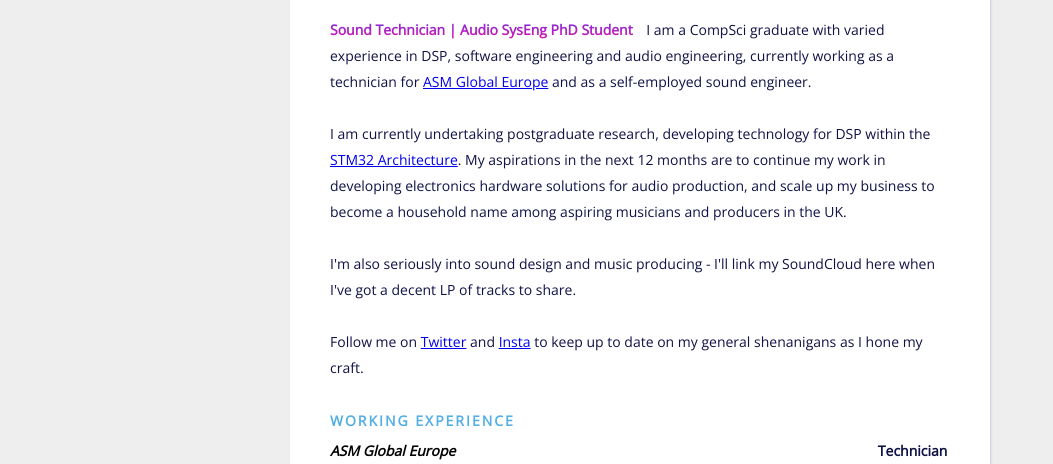
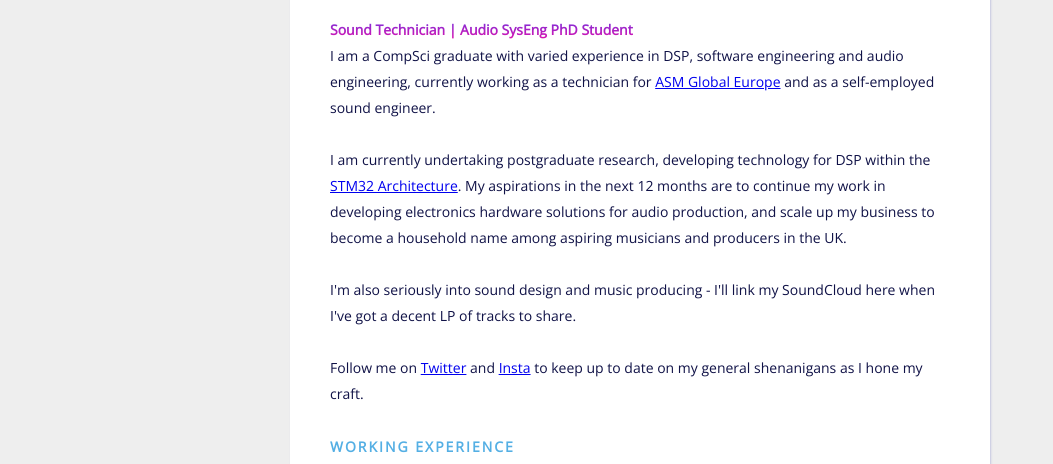
Before and after one commit to shaunschwegler/shaunschwegler.github.io, a plain HTML site: page cv.html in a window 1280 px wide. Shown: the part 259-723 px from the top of the page, without its empty margins (0-1053 px from the left). Drawn offline with nearby package versions, Linux system fonts and the light colour scheme.

Commit message:
Minor tickles

```diff
--- a/cv.html
+++ b/cv.html
@@ -44,7 +44,7 @@
         <span class="Blog">&#128214;<a href="blog.html">Blog</a></span>
       </div>
       <div class="about">
-        <span class="position">Sound Technician | Audio SysEng PhD Student</span>
+        <span class="position">Sound Technician | Audio SysEng PhD Student</span><br>
         <span class="desc">
           I am a CompSci graduate with varied experience in DSP,
           software engineering and audio engineering,
```
Also changed, not shown: index.html (+2 -2 lines).
